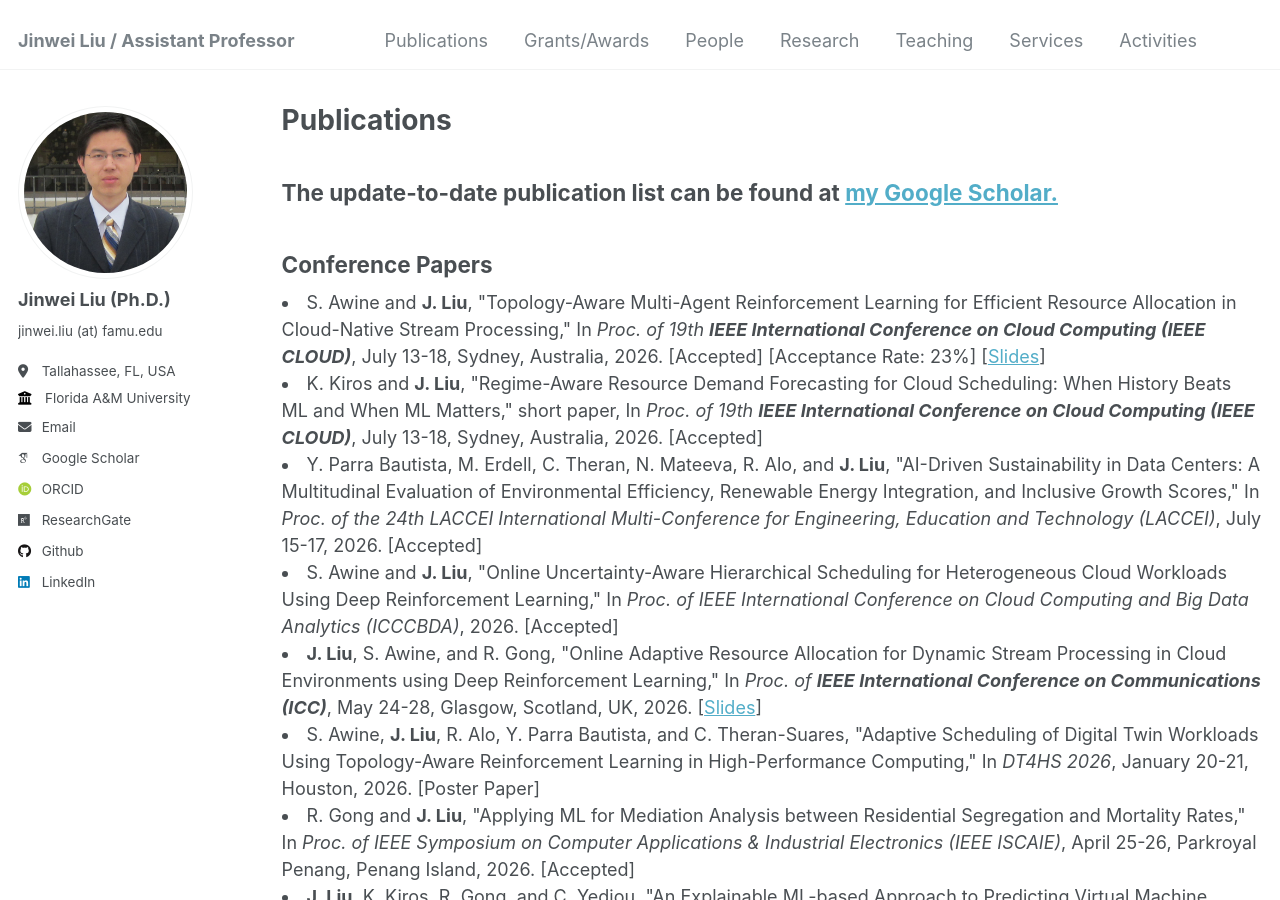
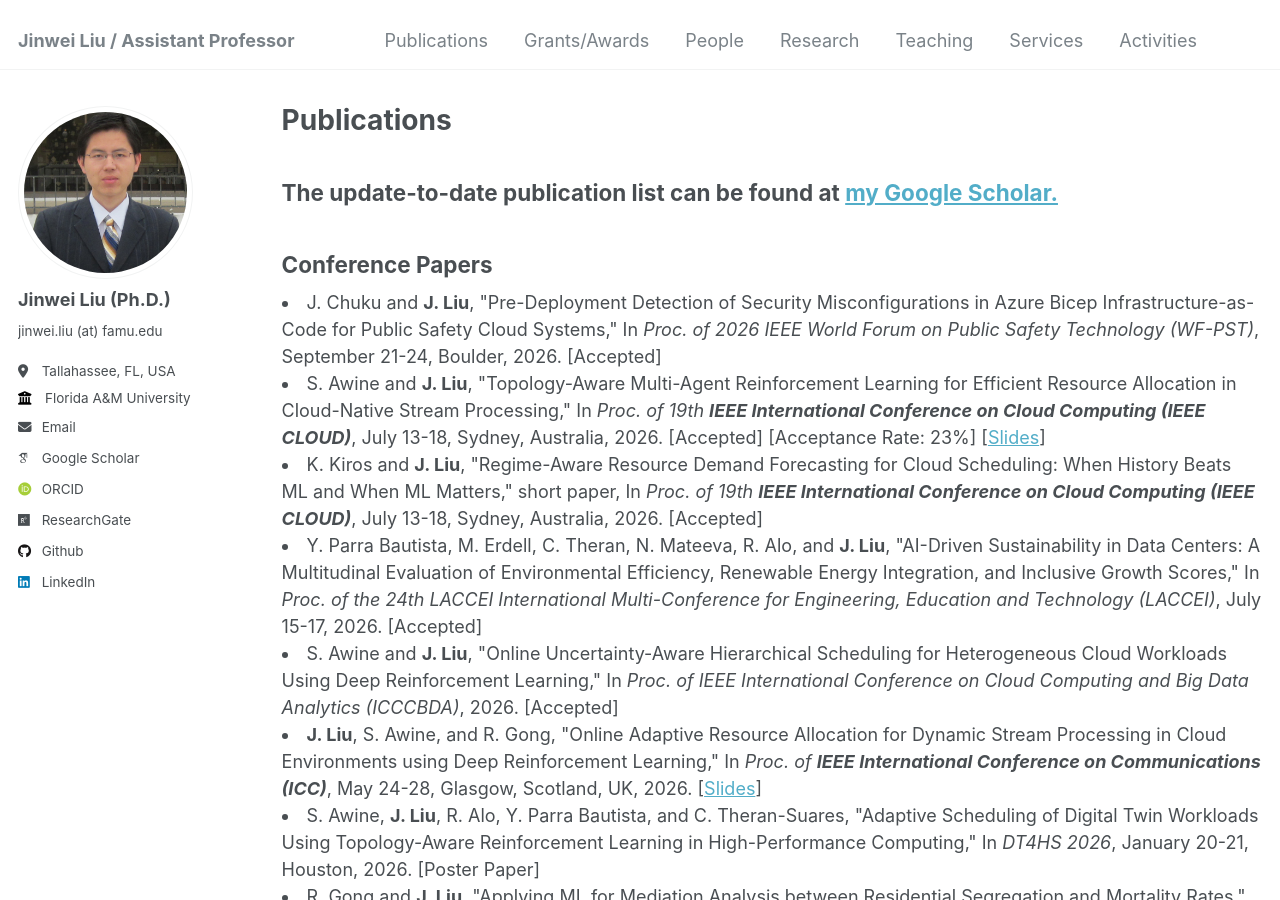
Before and after one commit to jinweiliucu/jinweiliucu.github.io, a Jekyll site: the page built from _publications/publications.html, in a window 1280 px wide and 900 px high. Built offline with Jekyll 4.4.1, drawn with Linux system fonts in a browser that asks for light colours; some web fonts are replaced.

Commit message:
Update publications.html

```diff
--- a/_publications/publications.html
+++ b/_publications/publications.html
@@ -8,6 +8,13 @@ author_profile: true
 <h2 class="text-left"> The update-to-date publication list can be found at <a href="https://scholar.google.com/citations?user=sHSrWh0AAAAJ&hl=en">my Google Scholar.</a></h2>
 
 <h2 class="text-left">Conference Papers</h2>
+	<li>
+    J. Chuku and <strong>J. Liu</strong>, "Pre-Deployment Detection of Security Misconfigurations in Azure Bicep Infrastructure-as-Code for Public Safety Cloud Systems,"
+    In <em>Proc. of 2026 IEEE World Forum on Public Safety Technology (WF-PST)</em>, September 21-24, Boulder, 2026. [Accepted]
+    <!-- [<a href="/files/articles/CLOUD2026SlidesLiu.pdf">Slides</a>]</span> -->
+    </span><br>
+    </li>
+
 	<li>
     S. Awine and <strong>J. Liu</strong>, "Topology-Aware Multi-Agent Reinforcement Learning for Efficient Resource Allocation in Cloud-Native Stream Processing,"
     In <em>Proc. of 19th <strong>IEEE International Conference on Cloud Computing (IEEE CLOUD)</strong></em>, July 13-18, Sydney, Australia, 2026. [Accepted] [Acceptance Rate: 23%]
```
